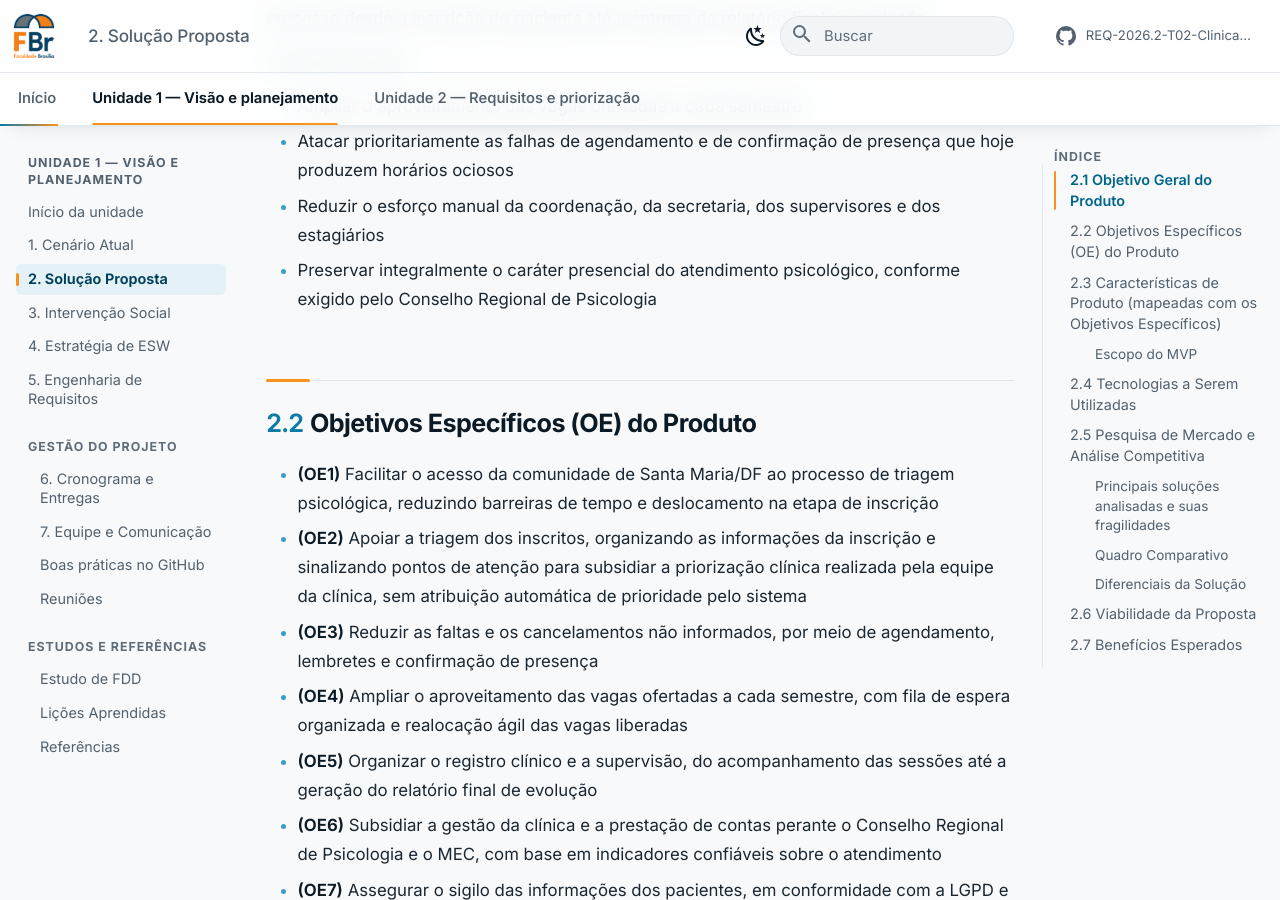
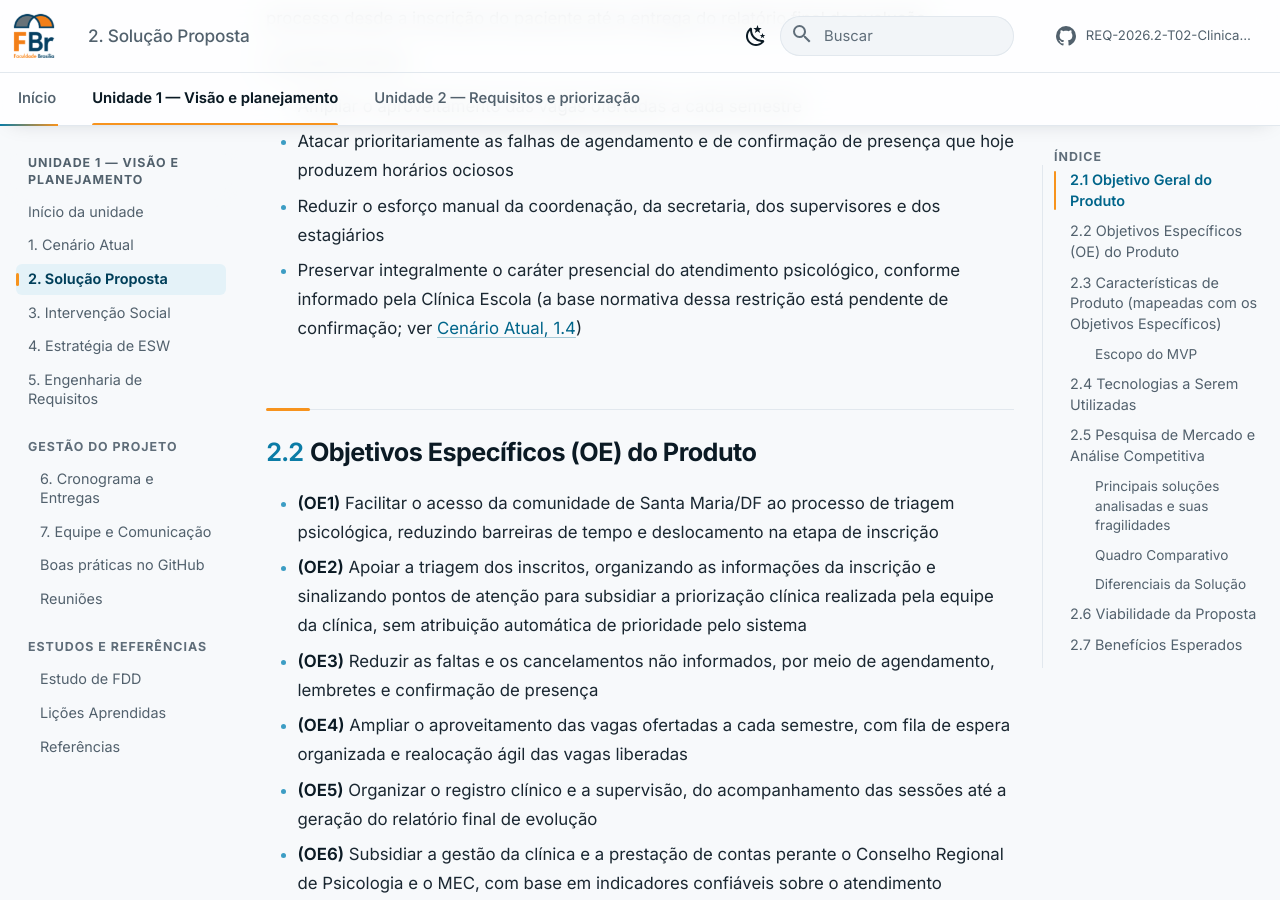
Before and after one commit to mdsreq-fga-unb/REQ-2026.2-T02-ClinicaEscolaFBr, an MkDocs documentation site: the page built from docs/unidade-1/solucao-proposta.md, in a window 1280 px wide and 900 px high, scrolled down 530 px. Built offline with MkDocs 1.6.1 and Material for MkDocs 9.7.7, drawn with Linux system fonts in a browser that asks for light colours; comment, search, counter and statistics services are not loaded.

Commit message:
docs: alinha a restricao ao atendimento remoto com a pendencia da base normativa

```diff
--- a/docs/unidade-1/solucao-proposta.md
+++ b/docs/unidade-1/solucao-proposta.md
@@ -9,7 +9,7 @@ A solução deverá:
 - Ampliar o aproveitamento das vagas ofertadas a cada semestre
 - Atacar prioritariamente as falhas de agendamento e de confirmação de presença que hoje produzem horários ociosos
 - Reduzir o esforço manual da coordenação, da secretaria, dos supervisores e dos estagiários
-- Preservar integralmente o caráter presencial do atendimento psicológico, conforme exigido pelo Conselho Regional de Psicologia
+- Preservar integralmente o caráter presencial do atendimento psicológico, conforme informado pela Clínica Escola (a base normativa dessa restrição está pendente de confirmação; ver [Cenário Atual, 1.4](cenario-atual.md#14-identificacao-da-oportunidade-ou-problema))
 
 ## 2.2 Objetivos Específicos (OE) do Produto
 
```
Also changed, not shown: README.md (+1 -1 lines), docs/unidade-2/requisitos/analise-feedback.md (+1 -0 lines), docs/unidade-2/requisitos/funcionais.md (+1 -1 lines).
